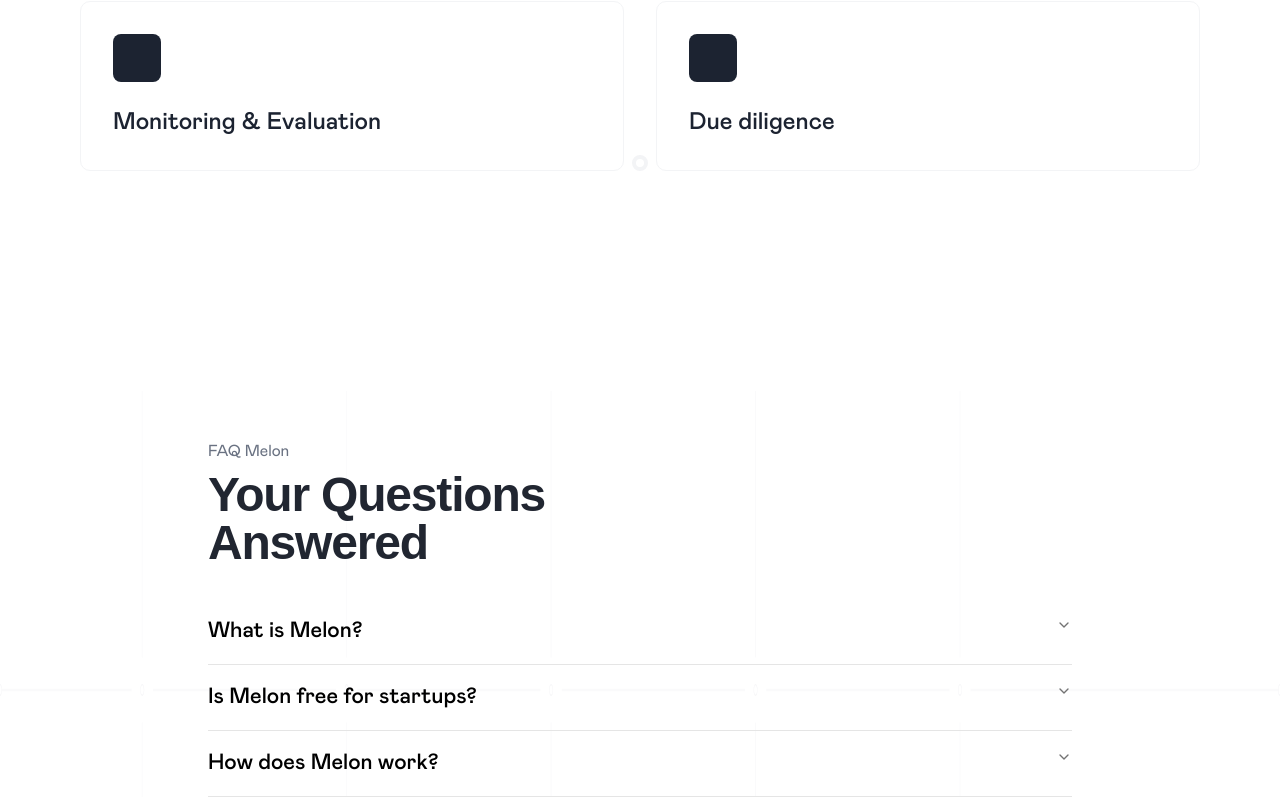
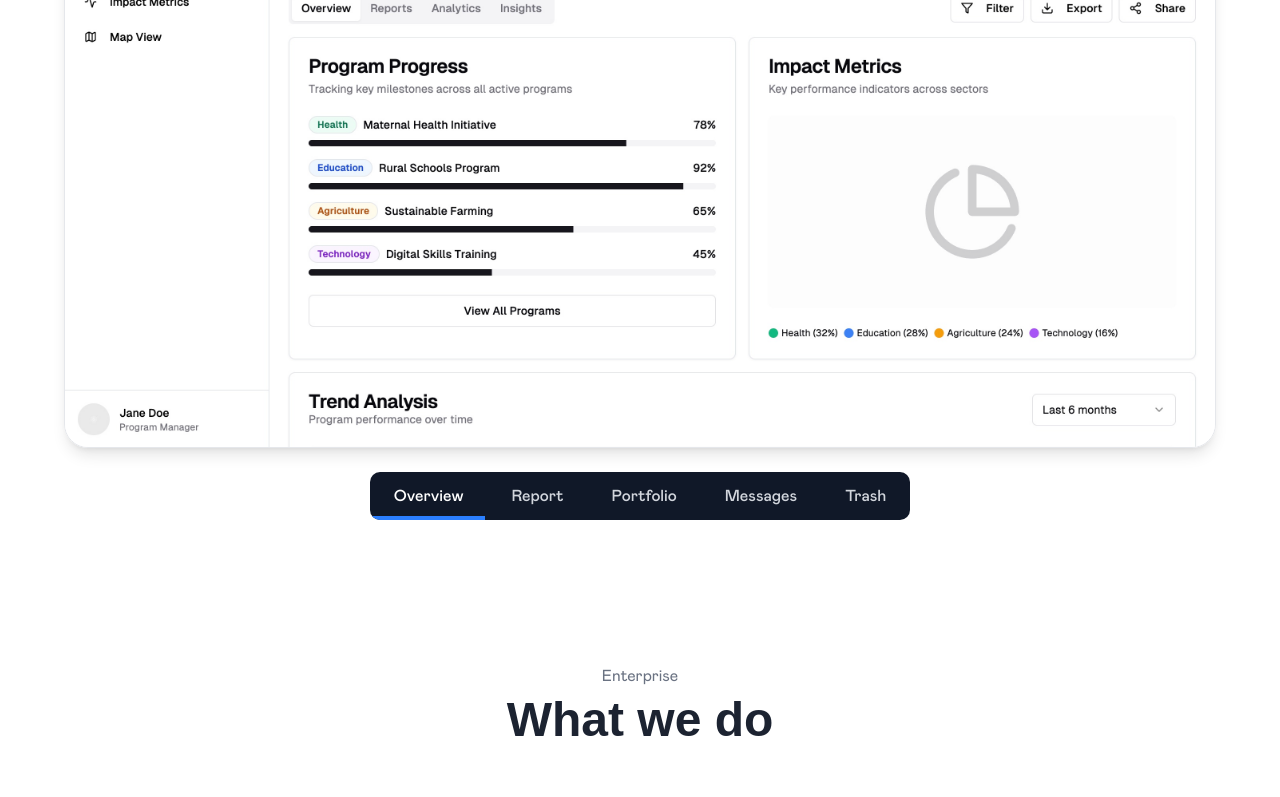
Before and after one commit to vicodevv/melon-landing, a Next.js app: page / in a window 1280 px wide. Shown: the part 984-1781 px from the top of the page. Built offline with nearby package versions, Linux system fonts and the light colour scheme; a web font is replaced by a local one.

Commit message:
Page Setup: App Feature Section

```diff
--- a/src/app/(home-page)/page.tsx
+++ b/src/app/(home-page)/page.tsx
@@ -2,28 +2,26 @@
 import React from 'react';
 import Header from '@/components/Header';
 import Hero from '@/components/sections/Hero';
+import AppFeature from '@/components/sections/AppFeature';
 import WhatWeDo from '@/components/sections/WhatWeDo';
 import FAQ from '@/components/sections/FAQ';
 import Footer from '@/components/Footer';
-import GridBackground from '@/components/GridBackground';
+// import GridBackground from '@/components/GridBackground';
 
 const Page = () => {
   return (
-    <GridBackground>
       <div className="min-h-screen">
         <Header />
         <main>
           <Hero />
+          <AppFeature />
           <WhatWeDo />
           {/* <Solutions /> */}
           {/* <Pricing /> */}
-          {/* <AppFeature />
-          */}
           <FAQ />
         </main>
         <Footer />
       </div>
-    </GridBackground>
   );
 };
 
--- a/src/components/sections/AppFeature.tsx
+++ b/src/components/sections/AppFeature.tsx
@@ -0,0 +1,145 @@
+"use client";
+
+import React, { useState, useEffect, useRef } from 'react';
+import Image from 'next/image';
+
+const AppFeature = () => {
+  const [activeTab, setActiveTab] = useState('overview');
+  const [indicatorStyle, setIndicatorStyle] = useState({
+    left: 0,
+    width: 0,
+  });
+
+  const tabRefs = useRef<Record<string, HTMLButtonElement | null>>({});
+
+  // Update indicator when active tab changes
+  useEffect(() => {
+    if (tabRefs.current[activeTab]) {
+      const activeTabElement = tabRefs.current[activeTab];
+      setIndicatorStyle({
+        left: activeTabElement.offsetLeft,
+        width: activeTabElement.offsetWidth,
+      });
+    }
+  }, [activeTab]);
+
+  // Images for each tab
+  const tabImages = {
+    overview: '/images/dashboard-overview.jpg',
+    report: '/images/dashboard-overview.jpg',
+    portfolio: '/images/dashboard-overview.jpg',
+    messages: '/images/dashboard-overview.jpg',
+    trash: '/images/dashboard-overview.jpg',
+  };
+
+  // Tab configuration
+  const tabs = [
+    { id: 'overview', label: 'Overview' },
+    { id: 'report', label: 'Report' },
+    { id: 'portfolio', label: 'Portfolio' },
+    { id: 'messages', label: 'Messages' },
+    { id: 'trash', label: 'Trash' },
+  ];
+
+  return (
+    <section className="py-20 px-4">
+      <div className="max-w-6xl mx-auto">
+        <div className="text-center mb-12">
+          <h2 className="text-[#000000] text-4xl font-bold mb-4">Powerful Dashboard Features</h2>
+          <p className="text-gray-600 max-w-2xl mx-auto">
+            Our intuitive dashboard gives you all the tools you need to manage your projects efficiently.
+          </p>
+        </div>
+
+        {/* Dashboard preview area - full rounded box */}
+        <div className="rounded-3xl border border-gray-200 overflow-hidden shadow-lg mb-6">
+          <div className="w-full relative aspect-[16/9]">
+            {activeTab === 'overview' && (
+              <Image
+                src={tabImages.overview}
+                alt="Dashboard Overview"
+                fill
+                className="object-cover"
+                priority
+              />
+            )}
+            {activeTab === 'report' && (
+              <Image
+                src={tabImages.report}
+                alt="Reports Dashboard"
+                fill
+                className="object-cover"
+                priority
+              />
+            )}
+            {activeTab === 'portfolio' && (
+              <Image
+                src={tabImages.portfolio}
+                alt="Portfolio Dashboard"
+                fill
+                className="object-cover"
+                priority
+              />
+            )}
+            {activeTab === 'messages' && (
+              <Image
+                src={tabImages.messages}
+                alt="Messages Dashboard"
+                fill
+                className="object-cover"
+                priority
+              />
+            )}
+            {activeTab === 'trash' && (
+              <Image
+                src={tabImages.trash}
+                alt="Trash Dashboard"
+                fill
+                className="object-cover"
+                priority
+              />
+            )}
+
+            {/* Fallback if images aren't available yet */}
+            {/* <div className="absolute inset-0 flex items-center justify-center text-gray-400">
+              <p>{activeTab.charAt(0).toUpperCase() + activeTab.slice(1)} View</p>
+            </div> */}
+          </div>
+        </div>
+
+        {/* Tab navigation */}
+        <div className="flex justify-center">
+          <div className="inline-flex bg-gray-900 rounded-lg overflow-hidden relative">
+            {/* Sliding indicator */}
+            <div
+              className="absolute bottom-0 bg-blue-500 h-1 transition-all duration-300 ease-in-out"
+              style={{
+                left: `${indicatorStyle.left}px`,
+                width: `${indicatorStyle.width}px`,
+              }}
+            />
+
+            {tabs.map((tab) => (
+              <button
+                key={tab.id}
+                ref={(el) => {
+                  if (el) tabRefs.current[tab.id] = el;
+                }}
+                onClick={() => setActiveTab(tab.id)}
+                className={`px-6 py-3 cursor-pointer font-medium transition-all duration-200 ${
+                  activeTab === tab.id
+                    ? 'text-white'
+                    : 'text-gray-300 hover:text-white'
+                }`}
+              >
+                {tab.label}
+              </button>
+            ))}
+          </div>
+        </div>
+      </div>
+    </section>
+  );
+};
+
+export default AppFeature;
```
Also changed, not shown: public/images/dashboard-overview.jpg (added).
